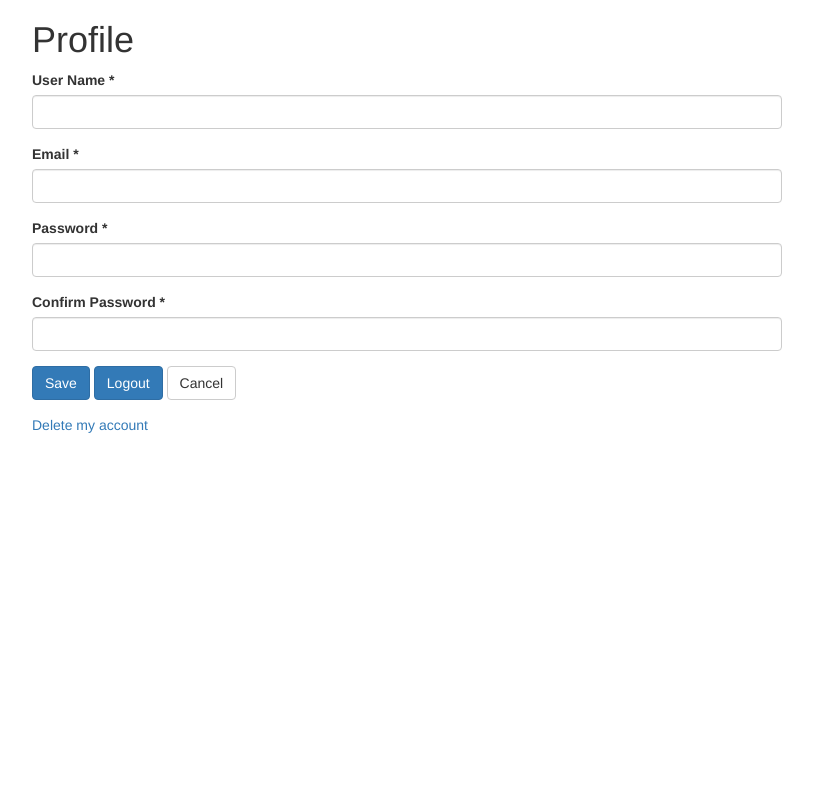
After one commit to mahmudmardini/Practical-Web-Development-Course-using-php, a PHP site: page /profile.php in a window 1280 px wide. The commit adds this page. Shown: the whole page, without its empty margins (233-1046 px from the left). Run offline with PHP 8.4, Linux system fonts and the light colour scheme; the visitor is signed in with stand-in values (Sample User, id 1).

Commit message:
profile.php added

```diff
--- /dev/null
+++ b/profile.php
@@ -0,0 +1,71 @@
+<?php
+require_once "pdo.php";
+require_once "funcs.php";
+session_start();
+
+if(!isset($_SESSION["username"])){
+  redirect("login.php");
+}
+
+
+flash_msg();
+
+
+ ?>
+
+<html >
+  <head>
+    <meta charset="utf-8">
+    <link href="//maxcdn.bootstrapcdn.com/bootstrap/3.3.0/css/bootstrap.min.css" rel="stylesheet" id="bootstrap-css">
+    <title></title>
+  </head>
+  <body>
+    <div class="container">
+	<div class="row">
+
+	    <div class="col-md-8 col-md-offset-2">
+
+    		<h1>Profile</h1>
+
+    		<form  method="POST">
+
+    		    <div class="form-group">
+    		        <label for="title">User Name <span class="require">*</span></label>
+    		        <input type="text" class="form-control" name="" value="" />
+    		    </div>
+
+            <div class="form-group">
+               <label for="email">Email <span class="require">*</span></label>
+               <input type="email" class="form-control" name="" value="" />
+           </div>
+
+       <div class="form-group">
+          <label for="title">Password <span class="require">*</span></label>
+          <input type="password" class="form-control" name="" value="">
+      </div>
+
+      <div class="form-group">
+         <label for="title">Confirm Password <span class="require">*</span></label>
+         <input type="password" class="form-control" name="">
+     </div>
+
+    		    <div class="form-group">
+    		        <button type="submit" class="btn btn-primary">
+    		            Save
+    		        </button>
+                <button class="btn btn-primary" name="">
+                   Logout
+               </button>
+    		        <button class="btn btn-default" name="">
+    		            Cancel
+    		        </button>
+    		    </div>
+
+    		</form>
+        <a href="">Delete my account</a>
+		</div>
+
+	</div>
+</div>
+  </body>
+</html>
```
Also changed, not shown: index.php (+18 -4 lines).
